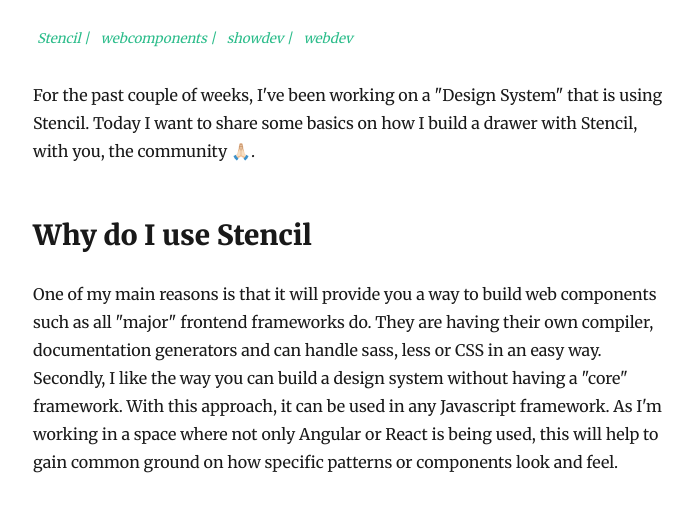
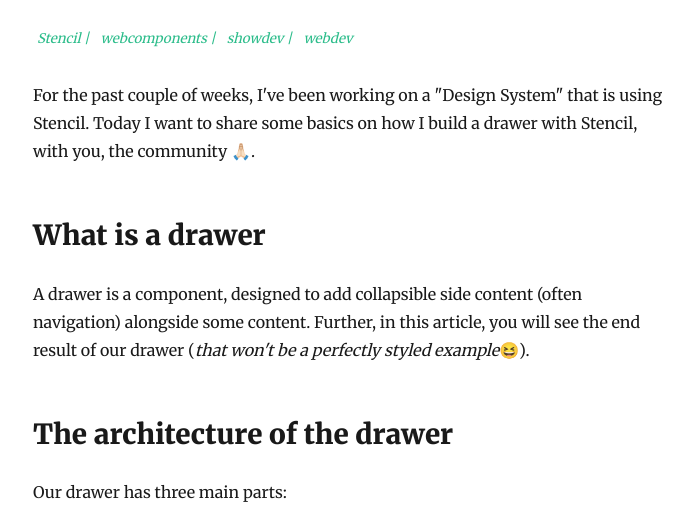
Before and after one commit to Jefiozie/peronsalblog, a Gatsby site: page /building-a-drawer-with-stencil/build-a-drawer-with-stencil/ in a window 1280 px wide. Shown: the part 214-743 px from the top of the page, without its empty margins (292-985 px from the left). Built offline with nearby package versions, Linux system fonts and the light colour scheme; Gatsby itself is replaced by a stand-in of ours; some packages are replaced by stand-ins of ours.

Commit message:
Update build-a-drawer-with-stencil.md

```diff
--- a/content/blog/building-a-drawer-with-stencil/build-a-drawer-with-stencil.md
+++ b/content/blog/building-a-drawer-with-stencil/build-a-drawer-with-stencil.md
@@ -7,10 +7,6 @@
 ---
 
 For the past couple of weeks, I've been working on a "Design System" that is using Stencil. Today I want to share some basics on how I build a drawer with Stencil, with you, the community 🙏🏻.
-
-## Why do I use Stencil
-
-One of my main reasons is that it will provide you a way to build web components such as all "major" frontend frameworks do. They are having their own compiler, documentation generators and can handle sass, less or CSS in an easy way. Secondly, I like the way you can build a design system without having a "core" framework. With this approach, it can be used in any Javascript framework. As I'm working in a space where not only Angular or React is being used, this will help to gain common ground on how specific patterns or components look and feel.
 
 ## What is a drawer
 
```
